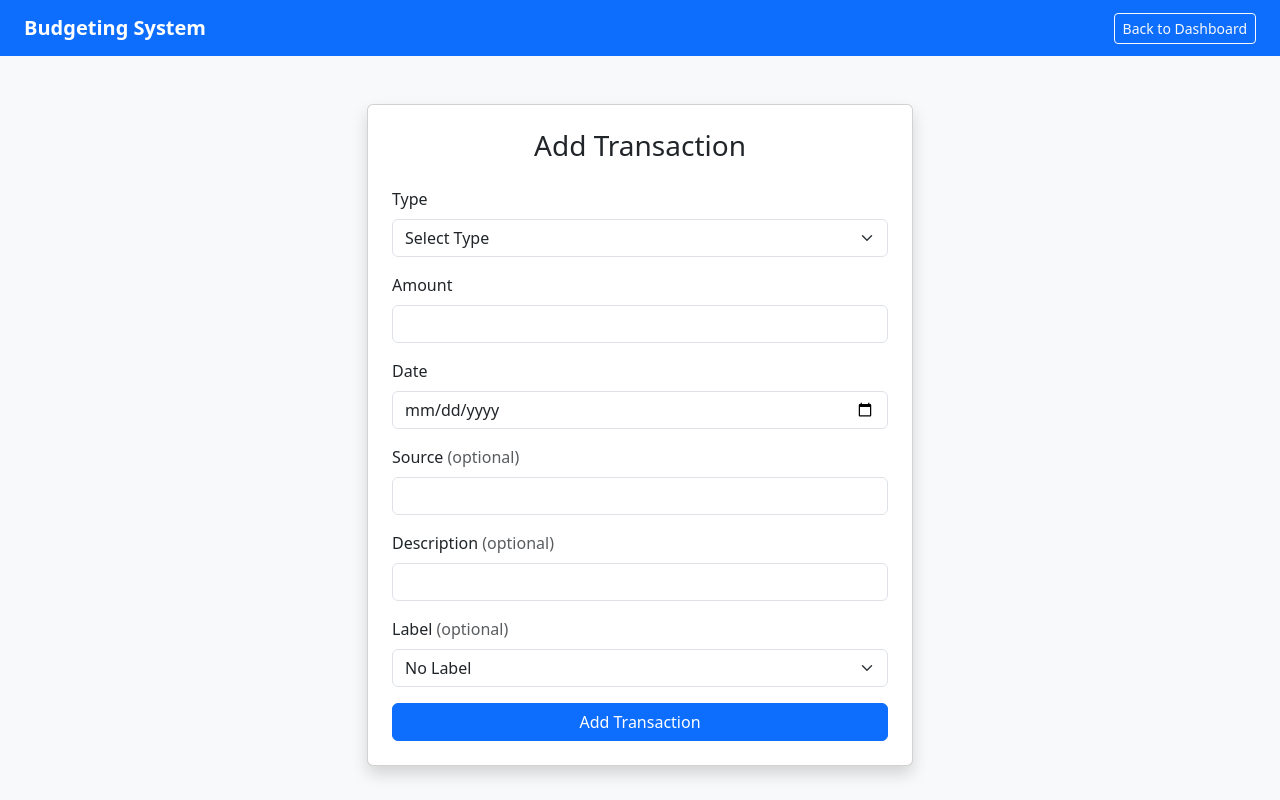
After one commit to joshuapro65/Budgeting-System, a Flask app: page /transaction in a window 1280 px wide. The commit adds this page. Run offline with Flask 3, Linux system fonts and the light colour scheme; the visitor is signed in with stand-in values (Sample User, id 1); data that the repository does not hold is empty; some libraries are stand-ins or nearby versions.

Commit message:
Added transaction and labels routes alongside their templates

```diff
--- a/app.py
+++ b/app.py
@@ -70,7 +70,7 @@ def logout():
 
 #Dashboard Route
 @app.route('/dashboard')
-def Dashboard():
+def dashboard():
     if 'UserID' not in session:
         return redirect(url_for('login'))
 
@@ -105,6 +105,82 @@ def Dashboard():
 
     return render_template('dashboard.html', user=user, balance=balance, latest_transaction=latest_transaction)
 
+#Transaction Route
+@app.route('/transaction', methods=['GET', 'POST'])
+def addtransaction():
+    if 'UserID' not in session:
+        return redirect(url_for('login'))
+
+    cursor = mysql.connection.cursor()
+
+    #Get the labels for the dropdown menu
+    cursor.execute("SELECT LabelID, Name FROM Labels WHERE UserID = %s", [session['UserID']])
+    labels = cursor.fetchall()
+
+    #Gets the required data from the database
+    if request.method == 'POST':
+        transaction_type = request.form['type']
+        amount = request.form['amount']
+        date = request.form['date']
+        source = request.form['source']
+        description = request.form['description']
+        label_id = request.form['label_id'] or None
+
+        try:
+            cursor.execute("""
+                INSERT INTO Transactions (UserID, Type, Amount, Date, Source, Description, LabelID)
+                VALUES (%s, %s, %s, %s, %s, %s, %s)
+            """, (session['UserID'], transaction_type, amount, date, source, description, label_id))
+            mysql.connection.commit()
+            flash('Transaction added successfully!', 'success')
+            return redirect(url_for('dashboard'))
+        except Exception as e:
+            flash('Error adding transaction. Please try again.')
+        finally:
+            cursor.close()
+
+    cursor.close()
+    return render_template('addtransaction.html', labels=labels)
+
+#Label Management Route
+@app.route('/labels', methods=['GET', 'POST'])
+def labels():
+    if 'UserID' not in session:
+        return redirect(url_for('login'))
+
+    cur = mysql.connection.cursor()
+
+    if request.method == 'POST':
+        name = request.form['name']
+        try:
+            cur.execute("INSERT INTO Labels (UserID, Name) VALUES (%s, %s)",
+                        (session['UserID'], name))
+            mysql.connection.commit()
+            flash('Label created successfully!', 'success')
+        except Exception as e:
+            flash('Error creating label.', 'danger')
+
+    #Gets all labels for this user
+    cur.execute("SELECT LabelID, Name FROM Labels WHERE UserID = %s", [session['UserID']])
+    labels = cur.fetchall()
+    cur.close()
+
+    return render_template('labels.html', labels=labels)
+
+
+@app.route('/deletelabel/<int:label_id>')
+def deletelabel(label_id):
+    if 'UserID' not in session:
+        return redirect(url_for('login'))
+
+    cur = mysql.connection.cursor()
+    cur.execute("DELETE FROM Labels WHERE LabelID = %s AND UserID = %s",
+                (label_id, session['UserID']))
+    mysql.connection.commit()
+    cur.close()
+    flash('Label deleted successfully!', 'success')
+    return redirect(url_for('labels'))
+
 #Run
 if __name__ == '__main__':
     app.run(debug=True)
--- /dev/null
+++ b/templates/addtransaction.html
@@ -0,0 +1,73 @@
+<!DOCTYPE html>
+<html lang="en">
+<head>
+    <meta charset="UTF-8">
+    <meta name="viewport" content="width=device-width, initial-scale=1.0">
+    <title>Add Transaction | Budgeting System</title>
+    <link href="https://cdn.jsdelivr.net/npm/bootstrap@5.3.0/dist/css/bootstrap.min.css" rel="stylesheet">
+</head>
+<body class="bg-light">
+    <nav class="navbar navbar-dark bg-primary px-4">
+        <span class="navbar-brand fw-bold">Budgeting System</span>
+        <a href="{{ url_for('dashboard') }}" class="btn btn-outline-light btn-sm">Back to Dashboard</a>
+    </nav>
+
+    <div class="container mt-5">
+        <div class="row justify-content-center">
+            <div class="col-md-6">
+                <div class="card shadow">
+                    <div class="card-body p-4">
+                        <h3 class="card-title text-center mb-4">Add Transaction</h3>
+
+                        <!-- Flash Messages -->
+                        {% with messages = get_flashed_messages(with_categories=true) %}
+                            {% if messages %}
+                                {% for category, message in messages %}
+                                    <div class="alert alert-{{ category }}">{{ message }}</div>
+                                {% endfor %}
+                            {% endif %}
+                        {% endwith %}
+
+                        <form method="POST">
+                            <div class="mb-3">
+                                <label class="form-label">Type</label>
+                                <select name="type" class="form-select" required>
+                                    <option value="">Select Type</option>
+                                    <option value="income">Income</option>
+                                    <option value="expense">Expense</option>
+                                </select>
+                            </div>
+                            <div class="mb-3">
+                                <label class="form-label">Amount</label>
+                                <input type="number" name="amount" step="0.01" class="form-control" required>
+                            </div>
+                            <div class="mb-3">
+                                <label class="form-label">Date</label>
+                                <input type="date" name="date" class="form-control" required>
+                            </div>
+                            <div class="mb-3">
+                                <label class="form-label">Source <span class="text-muted">(optional)</span></label>
+                                <input type="text" name="source" class="form-control">
+                            </div>
+                            <div class="mb-3">
+                                <label class="form-label">Description <span class="text-muted">(optional)</span></label>
+                                <input type="text" name="description" class="form-control">
+                            </div>
+                            <div class="mb-3">
+                                <label class="form-label">Label <span class="text-muted">(optional)</span></label>
+                                <select name="label_id" class="form-select">
+                                    <option value="">No Label</option>
+                                    {% for label in labels %}
+                                        <option value="{{ label['LabelID'] }}">{{ label['Name'] }}</option>
+                                    {% endfor %}
+                                </select>
+                            </div>
+                            <button type="submit" class="btn btn-primary w-100">Add Transaction</button>
+                        </form>
+                    </div>
+                </div>
+            </div>
+        </div>
+    </div>
+</body>
+</html>
--- a/templates/dashboard.html
+++ b/templates/dashboard.html
@@ -53,7 +53,7 @@
             <div class="col-md-4">
                 <div class="card shadow text-center p-3">
                     <h6 class="text-muted">Quick Actions</h6>
-                    <a href="#" class="btn btn-primary btn-sm w-100 mb-2">Add Transaction</a>
+                    <a href="{{ url_for('addtransaction') }}" class="btn btn-primary btn-sm w-100 mb-2">Add Transaction</a>
                     <a href="#" class="btn btn-outline-primary btn-sm w-100">View Reports</a>
                 </div>
             </div>
```
Also changed, not shown: templates/labels.html (added, +65 -0 lines), README.md, images/Add Transaction Dropdown Menu.png (added), images/Adding Transaction Success.png (added).
